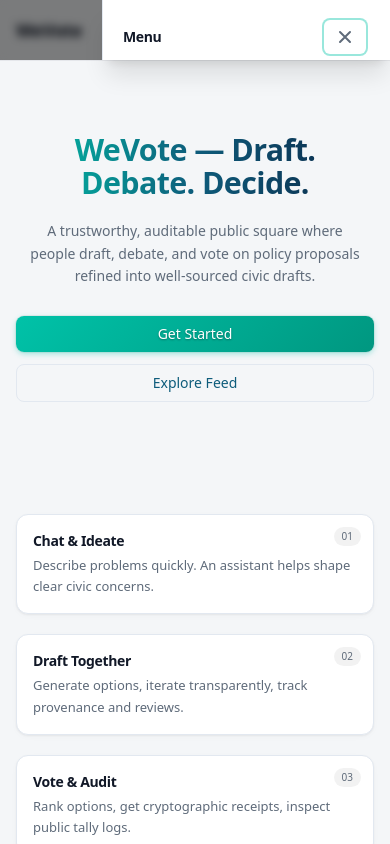
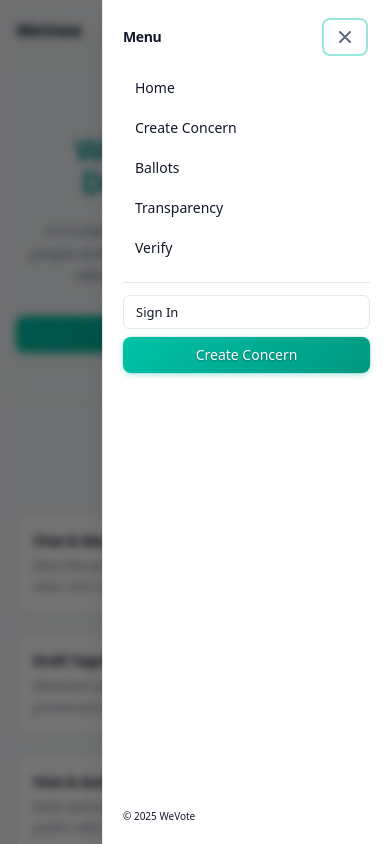
Before and after one commit to RorriMaesu/WeVote, a Next.js app in the folder web/: page / in a window 390 px wide. Both pictures are taken after a click on the button "Menu". Shown: the top 844 px of the page. Built offline with nearby package versions, Linux system fonts and the light colour scheme.

Commit message:
refactor(web): portal-based mobile menu + focus trap cleanup capture trigger ref

```diff
--- a/web/app/header.tsx
+++ b/web/app/header.tsx
@@ -1,5 +1,6 @@
 "use client";
 import { useState, useEffect, useRef } from 'react';
+import { createPortal } from 'react-dom';
 import ThemeToggle from './theme-toggle';
 
 // Central nav configuration so desktop & mobile stay in sync
@@ -11,62 +12,84 @@
   { href: '/verify', label: 'Verify' }
 ];
 
-// Accessible focus trap helper for the temporary mobile menu
 function useFocusTrap(active: boolean, containerRef: React.RefObject<HTMLDivElement>, onExit: () => void) {
   useEffect(() => {
     if (!active) return;
-    const focusable = () => Array.from(containerRef.current?.querySelectorAll<HTMLElement>(
-      'a[href], button:not([disabled]), [tabindex]:not([tabindex="-1"])'
-    ) || []);
-    const first = focusable()[0];
-    const last = focusable().slice(-1)[0];
+    const node = containerRef.current;
+    const selectors = 'a[href], button:not([disabled]), [tabindex]:not([tabindex="-1"])';
+    const getItems = () => Array.from(node?.querySelectorAll<HTMLElement>(selectors) || []);
     const handleKey = (e: KeyboardEvent) => {
       if (e.key === 'Escape') { e.preventDefault(); onExit(); }
       if (e.key === 'Tab') {
-        const items = focusable();
-        if (items.length === 0) return;
-        if (e.shiftKey && document.activeElement === items[0]) { e.preventDefault(); items[items.length - 1].focus(); }
-        else if (!e.shiftKey && document.activeElement === items[items.length - 1]) { e.preventDefault(); items[0].focus(); }
+        const items = getItems(); if (!items.length) return;
+        const first = items[0]; const last = items[items.length - 1];
+        if (e.shiftKey && document.activeElement === first) { e.preventDefault(); last.focus(); }
+        else if (!e.shiftKey && document.activeElement === last) { e.preventDefault(); first.focus(); }
       }
     };
     document.addEventListener('keydown', handleKey);
-    // initial focus
-    setTimeout(()=> { first?.focus(); }, 0);
+    setTimeout(()=> { const first = getItems()[0]; first?.focus(); }, 0);
     return () => document.removeEventListener('keydown', handleKey);
   }, [active, containerRef, onExit]);
 }
 
 export default function Header() {
   const [open, setOpen] = useState(false);
+  const panelRef = useRef<HTMLDivElement>(null);
   const triggerRef = useRef<HTMLButtonElement>(null);
-  const panelRef = useRef<HTMLDivElement>(null);
   useFocusTrap(open, panelRef, () => setOpen(false));
-  // Prevent body scroll when menu open
+
+  // Prevent body scroll
   useEffect(()=> {
-    if (open) {
-      const prevOverflow = document.body.style.overflow;
-      const triggerEl = triggerRef.current;
-      document.body.style.overflow='hidden';
-      return () => { document.body.style.overflow = prevOverflow; triggerEl?.focus(); };
-    }
+    if (!open) return;
+    const prev = document.body.style.overflow; document.body.style.overflow='hidden';
+    const triggerEl = triggerRef.current;
+    return () => { document.body.style.overflow = prev; triggerEl?.focus(); };
   }, [open]);
+
+  const portal = (open && typeof document !== 'undefined') ? createPortal(
+    <div className="fixed inset-0 z-[999]" role="dialog" aria-modal="true" aria-labelledby="mobile-menu-heading" data-menu-root>
+      <div className="absolute inset-0 bg-black/55 backdrop-blur-sm" onClick={()=> setOpen(false)} aria-hidden="true" />
+      <div
+        ref={panelRef}
+        id="mobile-nav-panel"
+        tabIndex={-1}
+        className="fixed top-0 right-0 h-full w-72 max-w-[82%] flex flex-col p-5 gap-4 shadow-xl overflow-y-auto text-[var(--text)] bg-[var(--panel-bg)] border-l border-[var(--border)]"
+      >
+        <div className="flex items-center justify-between pr-1">
+          <h2 id="mobile-menu-heading" className="font-semibold tracking-tight text-sm">Menu</h2>
+          <button onClick={()=> setOpen(false)} aria-label="Close menu" className="btn-ghost px-2 py-1 rounded-md focus:outline-none focus:ring-2 focus:ring-brand-teal/40">
+            <svg width="18" height="18" stroke="currentColor" fill="none" strokeWidth="2" strokeLinecap="round"><path d="M4 4l10 10M14 4L4 14" /></svg>
+          </button>
+        </div>
+        <nav className="flex flex-col gap-1 text-sm" aria-label="Mobile navigation">
+          {NAV_LINKS.map(item => (
+            <a key={item.href} onClick={()=> setOpen(false)} href={item.href} className="rounded px-3 py-2 font-medium focus:outline-none focus:ring-2 focus:ring-brand-teal/40 transition-colors text-[var(--text)] hover:bg-[var(--hover)]">
+              {item.label}
+            </a>
+          ))}
+          <div className="pt-3 mt-3 border-t border-[var(--border)]/60 flex flex-col gap-2">
+            <a onClick={()=> setOpen(false)} href="/auth" className="btn-secondary text-center text-[13px] py-2">Sign In</a>
+            <a onClick={()=> setOpen(false)} href="/concern/new" className="btn-primary text-center text-[13px] py-2">Create Concern</a>
+          </div>
+        </nav>
+        <p className="mt-auto text-[10px] text-muted/80 pt-4">&copy; {new Date().getFullYear()} WeVote</p>
+      </div>
+    </div>, document.body) : null;
+
   return (
-  <header className="sticky top-0 z-40 backdrop-blur border-b bg-[var(--bg)]">
+    <header className="sticky top-0 z-40 backdrop-blur border-b bg-[var(--bg)]">
       <div className="max-w-7xl mx-auto flex items-center gap-4 py-3 px-4">
         <a href="#main" className="sr-only focus:not-sr-only focus:outline-none focus:ring-2 focus:ring-brand-teal/40 px-2 py-1 rounded bg-white/70 dark:bg-black/40 text-xs">Skip to content</a>
         <span className="font-bold text-lg tracking-tight" style={{color:'var(--text)'}}>WeVote</span>
-        {/* Desktop nav */}
         <nav className="hidden md:flex gap-5 text-sm text-muted" aria-label="Main navigation">
-          {NAV_LINKS.map(l => (
-            <a key={l.href} className="hover:text-[var(--text)] transition-colors" href={l.href}>{l.label}</a>
-          ))}
+          {NAV_LINKS.map(l => <a key={l.href} className="hover:text-[var(--text)] transition-colors" href={l.href}>{l.label}</a>)}
         </nav>
         <div className="ml-auto hidden md:flex gap-2 items-center">
           <ThemeToggle />
           <a href="/auth" className="btn-ghost">Sign In</a>
           <a href="/concern/new" className="btn-primary">Create Concern</a>
         </div>
-        {/* Mobile actions */}
         <div className="ml-auto flex md:hidden items-center gap-2">
           <ThemeToggle />
           <button ref={triggerRef} aria-label="Open menu" aria-expanded={open} aria-controls="mobile-nav-panel" onClick={()=> setOpen(o=>!o)} className="btn-ghost px-2 py-2 rounded-md focus:outline-none focus:ring-2 focus:ring-brand-teal/40">
@@ -75,49 +98,7 @@
           </button>
         </div>
       </div>
-      {open && (
-  <div className="md:hidden fixed inset-0 z-[60]" role="dialog" aria-modal="true" aria-labelledby="mobile-menu-heading">
-          {/* Backdrop */}
-          <div className="absolute inset-0 bg-black/50 backdrop-blur-sm transition-opacity" onClick={()=> setOpen(false)} aria-hidden="true" />
-          {/* Panel */}
-          <div
-            ref={panelRef}
-            id="mobile-nav-panel"
-            tabIndex={-1}
-            className="fixed top-0 right-0 h-full w-72 max-w-[80%] flex flex-col p-5 gap-4 animate-slideIn
-                       border-l shadow-xl overflow-y-auto text-[var(--text)] z-[61]
-                       bg-[var(--panel-bg)] border-[var(--border)]"
-            /* TODO: remove explicit border if design opts for borderless panel */
-          >
-            <div className="flex items-center justify-between pr-1">
-              <h2 id="mobile-menu-heading" className="font-semibold tracking-tight text-sm">Menu</h2>
-              <button onClick={()=> setOpen(false)} aria-label="Close menu" className="btn-ghost px-2 py-1 rounded-md focus:outline-none focus:ring-2 focus:ring-brand-teal/40">
-                <svg width="18" height="18" stroke="currentColor" fill="none" strokeWidth="2" strokeLinecap="round"><path d="M4 4l10 10M14 4L4 14" /></svg>
-              </button>
-            </div>
-            <nav className="flex flex-col gap-1 text-sm text-[var(--text)]" aria-label="Mobile navigation">
-              {NAV_LINKS.map(item => (
-                <a
-                  key={item.href}
-                  onClick={()=> setOpen(false)}
-                  href={item.href}
-                  className="rounded px-2 py-2 focus:outline-none focus:ring-2 focus:ring-brand-teal/40 transition-colors text-[var(--text)] hover:bg-[var(--hover)]"
-                >{item.label}</a>
-              ))}
-              <div className="pt-2 mt-2 border-t border-[var(--border)]/60 flex flex-col gap-2">
-                <a onClick={()=> setOpen(false)} href="/auth" className="btn-secondary text-center text-[13px] py-2">Sign In</a>
-                <a onClick={()=> setOpen(false)} href="/concern/new" className="btn-primary text-center text-[13px] py-2">Create Concern</a>
-              </div>
-            </nav>
-            <p className="mt-auto text-[10px] text-muted/80 pt-4">&copy; {new Date().getFullYear()} WeVote</p>
-          </div>
-          <style jsx>{`
-            .animate-slideIn { animation: slideIn .28s cubic-bezier(.4,.08,.2,1); }
-            @media (prefers-reduced-motion: reduce) { .animate-slideIn { animation: none; } }
-            @keyframes slideIn { from { transform: translateX(35%); opacity:0; } to { transform: translateX(0); opacity:1; } }
-          `}</style>
-        </div>
-      )}
+      {portal}
     </header>
   );
 }
```
